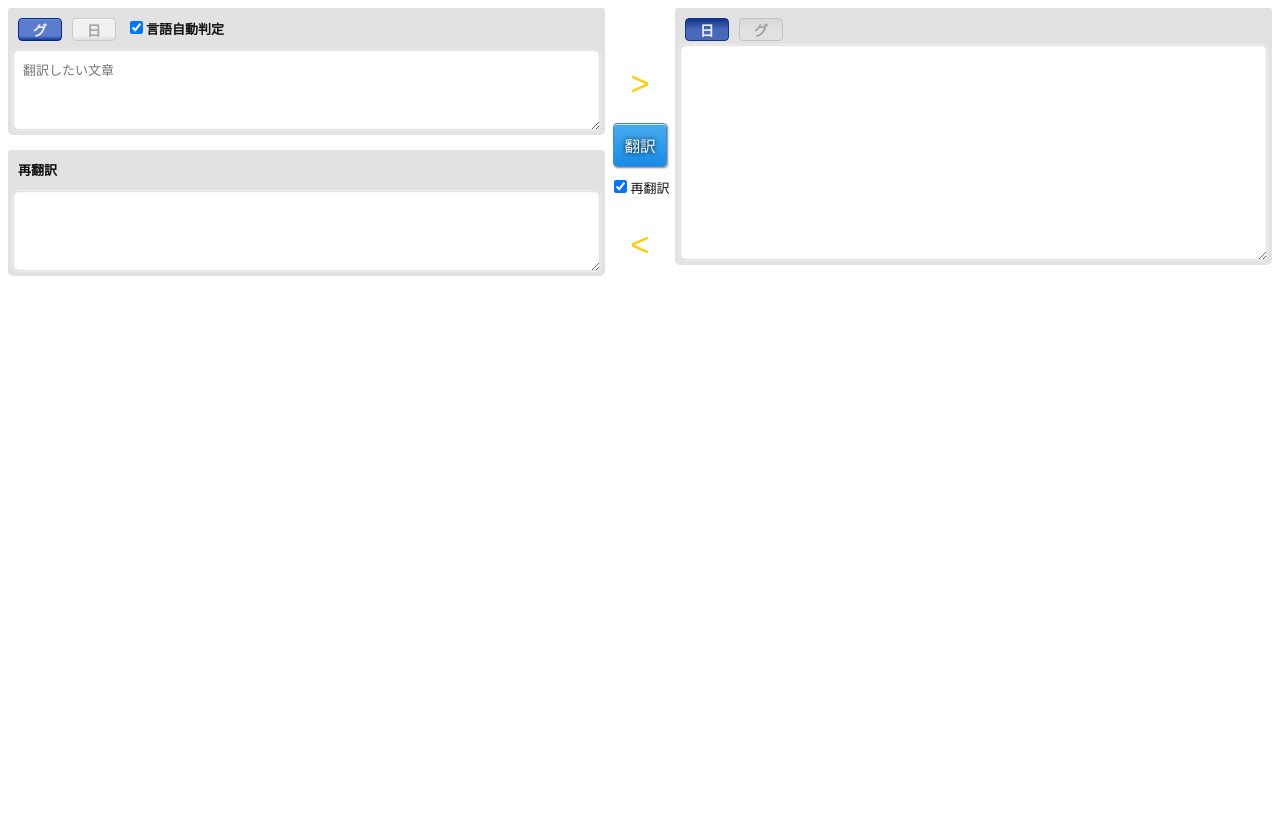
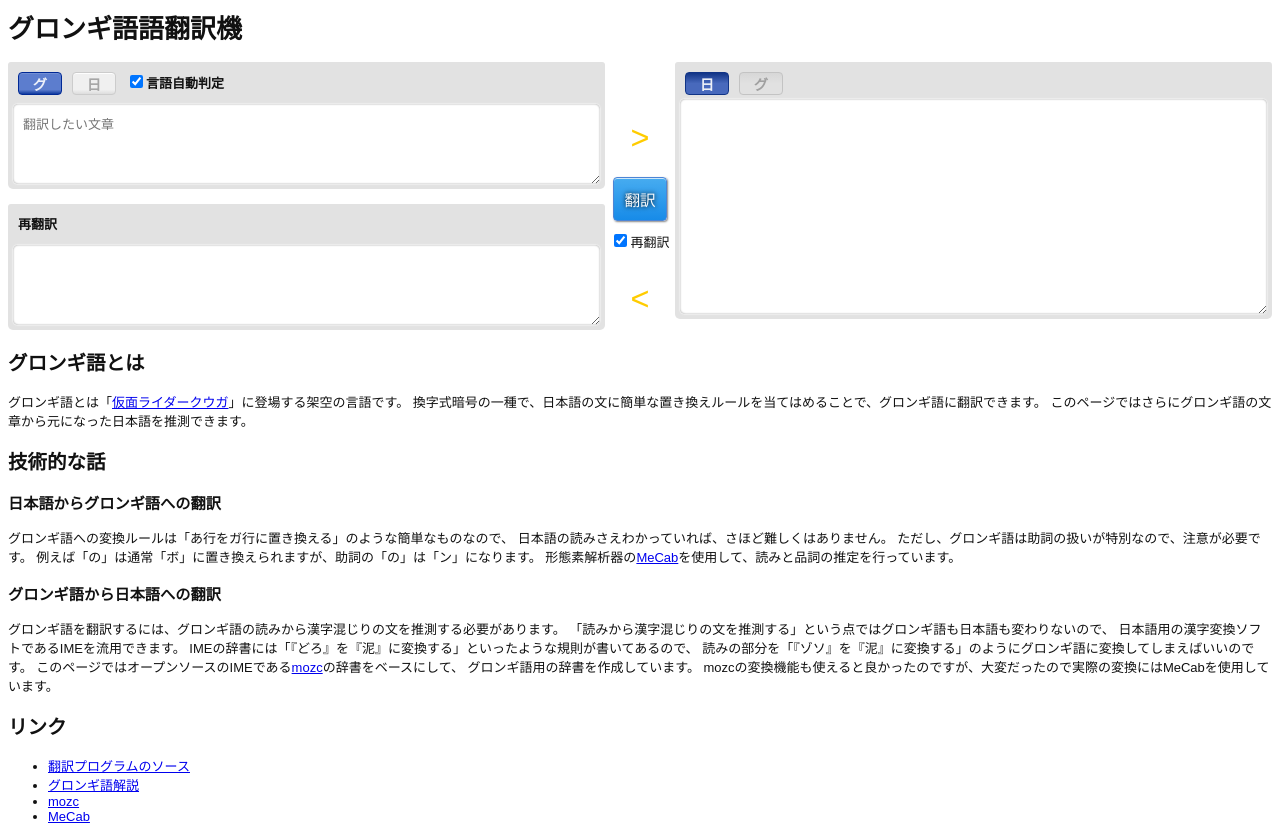
Before and after one commit to shogo82148/Grongish, a plain HTML site: page index.html in a window 1280 px wide. Before the commit the page ends 800 px from the top, so only its background shows below. Drawn offline with Linux system fonts and the light colour scheme.

Commit message:
add simple description

```diff
--- a/index.html
+++ b/index.html
@@ -4,7 +4,9 @@
     <link rel="stylesheet" type="text/css" href="./style.css">
   </header>
   <body>
+    <h1>グロンギ語語翻訳機</h1>
 
+    <div id="container">
       <div id="leftbox">
 	<div id="original-box">
 	  <div class="box-header">
@@ -48,5 +50,43 @@
 	<div class="arrow-left">&lt;</div>
       </div>
       <script src="./script.js"></script>
+    </div>
+
+    <h2>グロンギ語とは</h2>
+    <p>
+      グロンギ語とは「<a href="https://ja.wikipedia.org/wiki/%E4%BB%AE%E9%9D%A2%E3%83%A9%E3%82%A4%E3%83%80%E3%83%BC%E3%82%AF%E3%82%A6%E3%82%AC">仮面ライダークウガ</a>」に登場する架空の言語です。
+      換字式暗号の一種で、日本語の文に簡単な置き換えルールを当てはめることで、グロンギ語に翻訳できます。
+      このページではさらにグロンギ語の文章から元になった日本語を推測できます。
+    </p>
+
+    <h2>技術的な話</h2>
+    <h3>日本語からグロンギ語への翻訳</h3>
+    <p>
+      グロンギ語への変換ルールは「あ行をガ行に置き換える」のような簡単なものなので、
+      日本語の読みさえわかっていれば、さほど難しくはありません。
+      ただし、グロンギ語は助詞の扱いが特別なので、注意が必要です。
+      例えば「の」は通常「ボ」に置き換えられますが、助詞の「の」は「ン」になります。
+      形態素解析器の<a href="http://taku910.github.io/mecab/">MeCab</a>を使用して、読みと品詞の推定を行っています。
+    </p>
+
+    <h3>グロンギ語から日本語への翻訳</h3>
+    <p>
+      グロンギ語を翻訳するには、グロンギ語の読みから漢字混じりの文を推測する必要があります。
+      「読みから漢字混じりの文を推測する」という点ではグロンギ語も日本語も変わりないので、
+      日本語用の漢字変換ソフトであるIMEを流用できます。
+      IMEの辞書には「『どろ』を『泥』に変換する」といったような規則が書いてあるので、
+      読みの部分を「『ゾソ』を『泥』に変換する」のようにグロンギ語に変換してしまえばいいのです。
+      このページではオープンソースのIMEである<a href="https://github.com/google/mozc">mozc</a>の辞書をベースにして、
+      グロンギ語用の辞書を作成しています。
+      mozcの変換機能も使えると良かったのですが、大変だったので実際の変換にはMeCabを使用しています。
+    </p>
+
+    <h2>リンク</h2>
+    <ul>
+      <li><a href="https://github.com/shogo82148/Grongish/">翻訳プログラムのソース</a></li>
+      <li><a href="http://www.geocities.jp/moa_da/Kuuga/Grongigo.html">グロンギ語解説</a></li>
+      <li><a href="https://github.com/google/mozc">mozc</a></li>
+      <li><a href="http://taku910.github.io/mecab/">MeCab</a></li>
+    </ul>
   </body>
 </html>
--- a/style.css
+++ b/style.css
@@ -4,7 +4,13 @@ body {
     color: #111111;
 }
 
+#container {
+    display: table;
+    width: 100%;
+}
+
 #leftbox {
+    display: table-cell;
     float: left;
     width: 50%;
 }
@@ -48,6 +54,7 @@ body {
 }
 
 #rightbox {
+    display: table-cell;
     float: right;
     width: 50%;
 }
```
Lines whose indentation alone changed are shown as unchanged.
